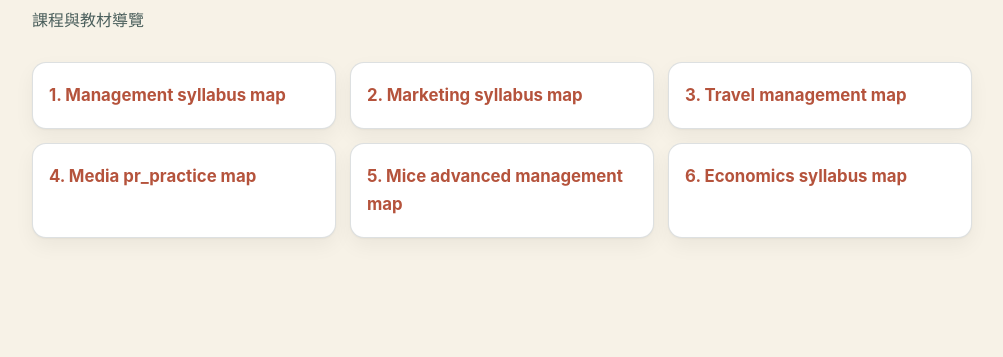
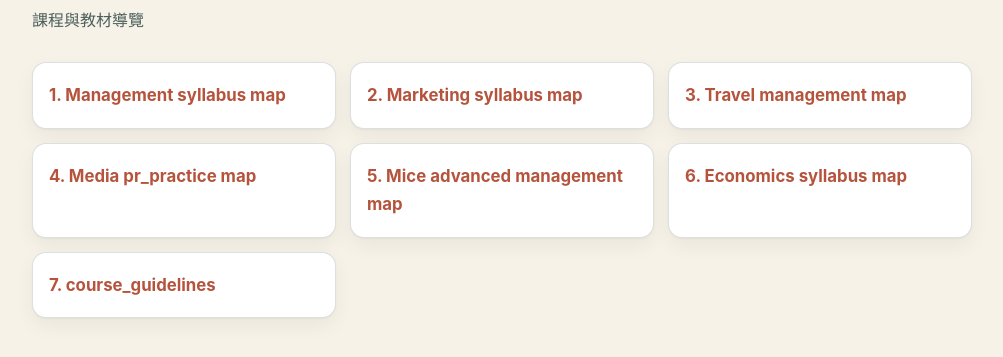
Before and after one commit to jnhsieh99/Enterprenurship, a plain HTML site: page Other.html in a window 1280 px wide. Shown: the part 169-526 px from the top of the page, without its empty margins (138-1141 px from the left). Drawn offline with Linux system fonts and the light colour scheme.

Commit message:
Add course_guidelines link to Other page

```diff
--- a/Other.html
+++ b/Other.html
@@ -67,6 +67,7 @@
       <li class="card"><a href="Media pr_practice map.html"><h2>4. Media pr_practice map</h2></a></li>
       <li class="card"><a href="Mice advanced management map.html"><h2>5. Mice advanced management map</h2></a></li>
       <li class="card"><a href="Economics syllabus map.html"><h2>6. Economics syllabus map</h2></a></li>
+      <li class="card"><a href="course_guidelines.html"><h2>7. course_guidelines</h2></a></li>
     </ul>
   </div>
 </body>
```
